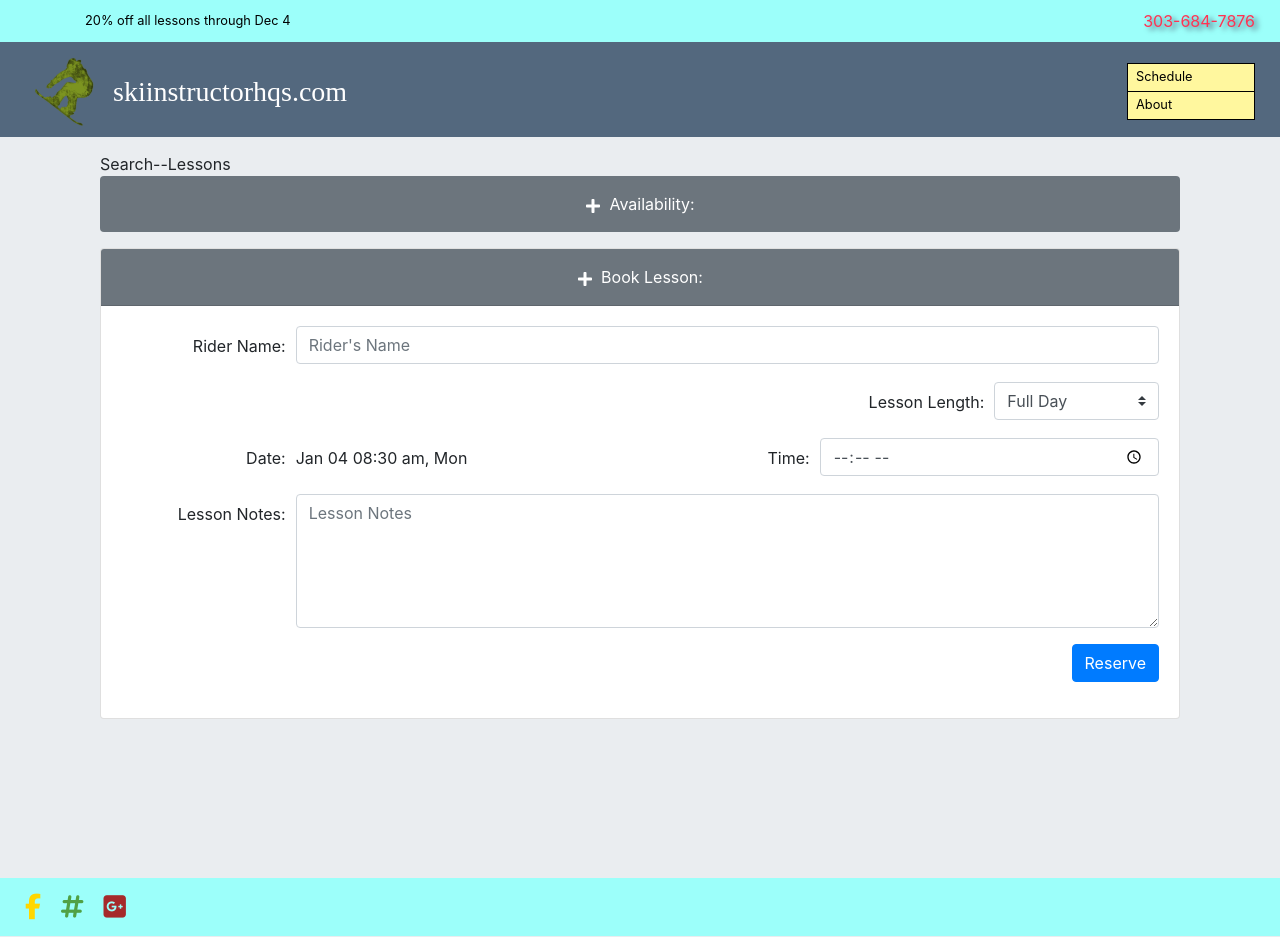
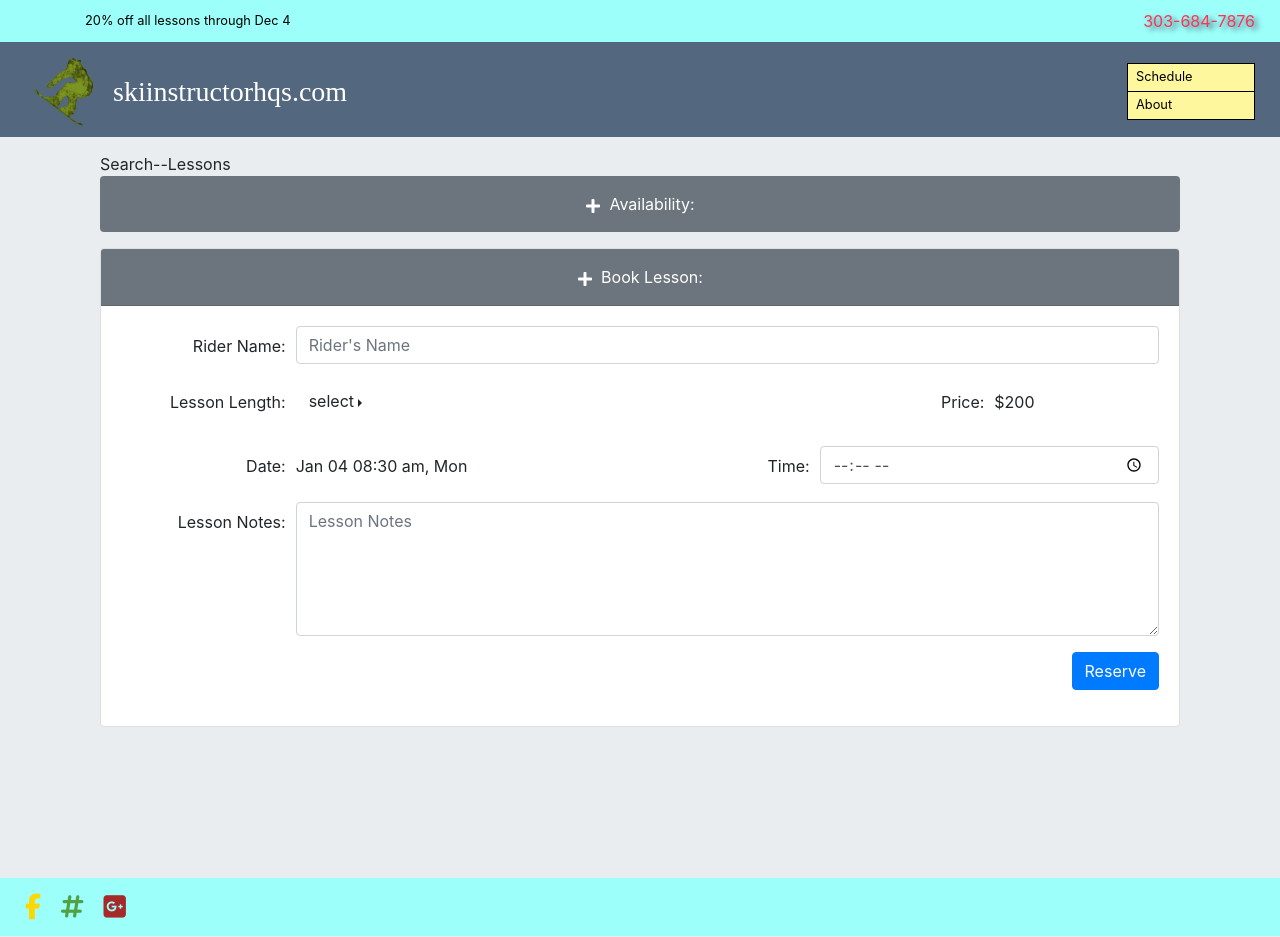
Before and after one commit to hicksey-makes/ski-lessons-snowV2, a React (Create React App) app: page / in a window 1280 px wide. Both pictures are taken after a click on the button 1148 px from the left and 282 px from the top of the page. Built offline with nearby package versions, Linux system fonts and the light colour scheme; a web font is replaced by a local one.

Commit message:
create lesson length dropdown, control with state, and update the price according to the state

```diff
--- a/src/components/AddLessons.js
+++ b/src/components/AddLessons.js
@@ -21,14 +21,25 @@ class AddLessons extends Component {
                 <input className="form-control" type="text" name="riderName" placeholder="Rider's Name" />
               </div>
             </div>
-            <div className="form-group form-row">
-              <label className="col-md-2 mt-2 ml-auto text-md-right" htmlFor="lsnLength">Lesson Length:</label>
-              <div className="col-md-2">
-                <select className="form-control custom-select" id="lsnLength" name="riderName" placeholder="Rider's Name">
-                  <option>Full Day</option>
-                  <option>Half Day</option>
-                </select>
+            <div className="form-group form-row mb-md-4">
+              <label className="col-md-2 mt-2 text-md-right" htmlFor="lsnLength">Lesson Length:</label>
+              <div className="dropdown col-md-3 dropright">
+                <button type="button" className="dropdown-toggle btn" href="#" id="lsnLength" data-toggle="dropdown">select</button>
+                <div className="dropdown-menu">
+                  <button type="button" className="dropdown-item btn" href="#" id="lsnLength" value="Full Day" onClick={event => this.props.setPrice(event)}>Full Day (5hr)</button>
+                  <button type="button" className="dropdown-item btn" href="#" id="lsnLength" value="Half Day" onClick={event => this.props.setPrice(event)}>Half Day (2.5hr)</button>
+                </div>
               </div>
+              <label className="col-md-2 mt-2 ml-auto text-md-right">Price:</label>
+              <div className="col-md-2 mt-md-2">
+              {(this.props.lessonLength === 'Half Day' ? '$100': '$200')}
+              </div>
+              {/*<div className="col-md-2 mt-md-2">
+                $100
+              </div>
+              <div className="col-md-2 mt-md-2">
+                $200
+              </div> */}
             </div>
             <div className="form-group form-row">
               <label className="col-md-2 mt-2 text-md-right" htmlFor="lsnDate">Date:</label>
--- a/src/components/App.js
+++ b/src/components/App.js
@@ -14,12 +14,14 @@ class App extends Component {
     this.state = {
       myLessons: [],
       lessonTime: "",
+      lessonLength: "Full Day",
       formDisplay: false,
       lastIndex: 0
     };
     this.deleteLesson = this.deleteLesson.bind(this);
     this.toggleAdd = this.toggleAdd.bind(this);
     this.grabTime = this.grabTime.bind(this);
+    this.setPrice = this.setPrice.bind(this);
   }
 
   deleteLesson(lsn) {
@@ -35,6 +37,13 @@ class App extends Component {
     this.setState({
       formDisplay: !this.state.formDisplay
     })
+  }
+
+  setPrice(event) {
+    console.log(event.target.value);
+    this.setState({
+      lessonLength: event.target.value
+    });
   }
 
   componentDidMount() {
@@ -70,7 +79,7 @@ class App extends Component {
             <div class="container">
               <SearchLessons  />
               <ListLessons lessons={this.state.myLessons} deleteLesson={this.deleteLesson} toggleAdd={this.toggleAdd} formDisplay={this.state.formDisplay} grabTime={this.grabTime}/>
-              <AddLessons formDisplay={this.state.formDisplay} toggleAdd={this.toggleAdd} lessonTime={this.state.lessonTime}/>
+              <AddLessons formDisplay={this.state.formDisplay} toggleAdd={this.toggleAdd} lessonTime={this.state.lessonTime} lessonLength={this.state.lessonLength} setPrice={this.setPrice}/>
             </div>
           </div>
         </div>
```
